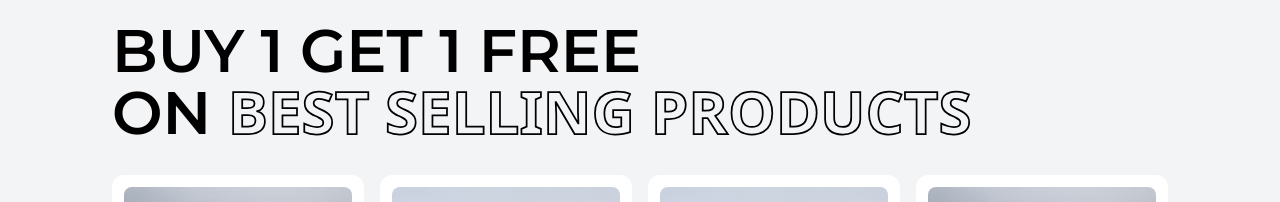
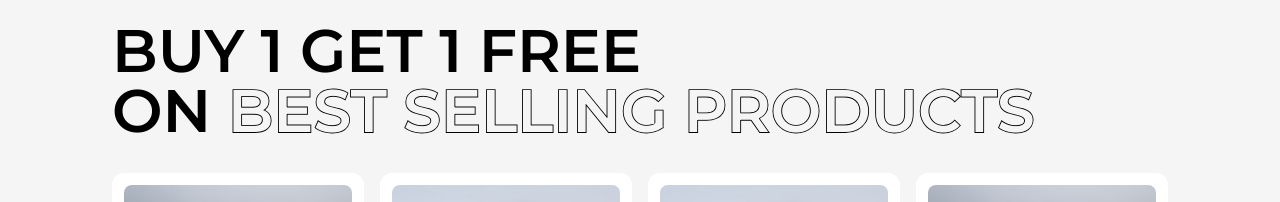
Before and after one commit to BadhanCB/vtmerch-genesys, a React (Vite) app: page / in a window 1280 px wide. Shown: the part 743-945 px from the top of the page. Built offline with nearby package versions, Linux system fonts and the light colour scheme.

Commit message:
solved text stroke problem

```diff
--- a/src/components/home/BestSelling/BestSelling.jsx
+++ b/src/components/home/BestSelling/BestSelling.jsx
@@ -3,7 +3,7 @@ import BestSellingTitle from "./BestSellingTitle";
 
 const BestSelling = () => {
     return (
-        <section className="px-4 sm:px-12 md:px-16 lg:px-24 xl:px-28 2xl:px-[9.25rem] py-10 sm:py-12 md:py-16 lg:py-20 xl:py-24 2xl:py-[6.3125rem] bg-gray-100">
+        <section className="px-4 sm:px-12 md:px-16 lg:px-24 xl:px-28 2xl:px-[9.25rem] py-10 sm:py-12 md:py-16 lg:py-20 xl:py-24 2xl:py-[6.3125rem] bg-[#F6F5F5]">
             <BestSellingTitle />
             <BestSellingProductsList />
         </section>
--- a/src/components/home/BestSelling/BestSellingTitle.jsx
+++ b/src/components/home/BestSelling/BestSellingTitle.jsx
@@ -2,7 +2,7 @@ const BestSellingTitle = () => {
     return (
         <h2 className="text-2xl sm:text-3xl md:text-4xl lg:text-5xl xl:text-6xl 2xl:text-[4.375rem] uppercase font-semibold font-montserrat mb-4 sm:mb-5 md:mb-6 lg:mb-7 xl:mb-8 2xl:mb-9 leading-tight">
             Buy 1 get 1 free <br /> on{" "}
-            <span className="stroke-text font-sans">best selling products</span>
+            <span className="stroke-text">best selling products</span>
         </h2>
     );
 };
--- a/src/index.css
+++ b/src/index.css
@@ -47,7 +47,11 @@
         display: none;
     }
     .stroke-text {
-        -webkit-text-fill-color: transparent;
+        /* -webkit-text-fill-color: transparent; */
+        font-stretch: 0%;
+        color: #f6f5f5;
+        paint-order: stroke fill;
+        -webkit-text-stroke-color: black;
         -webkit-text-stroke-width: 0.75px;
     }
     @media screen and (min-width: 640px) {
```
